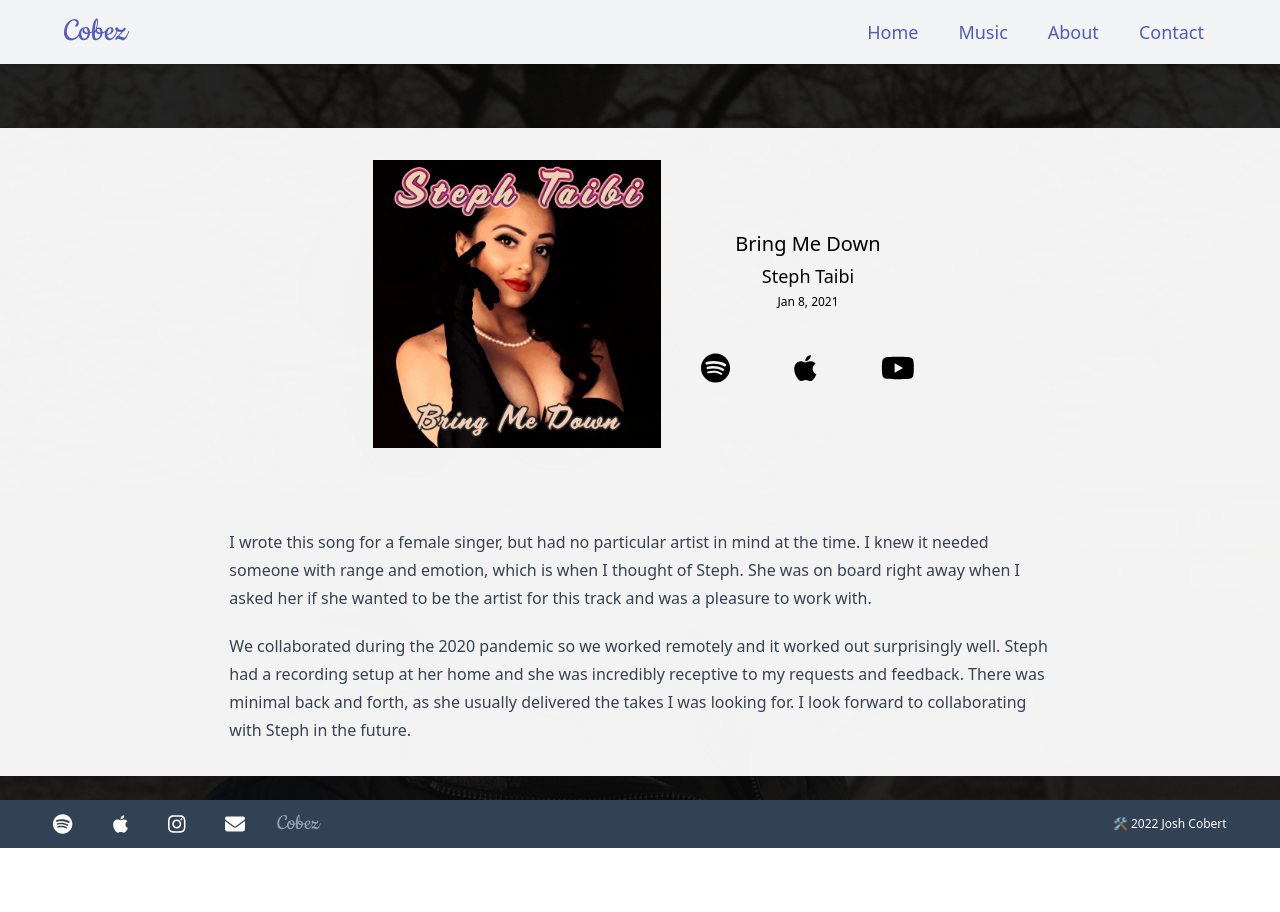
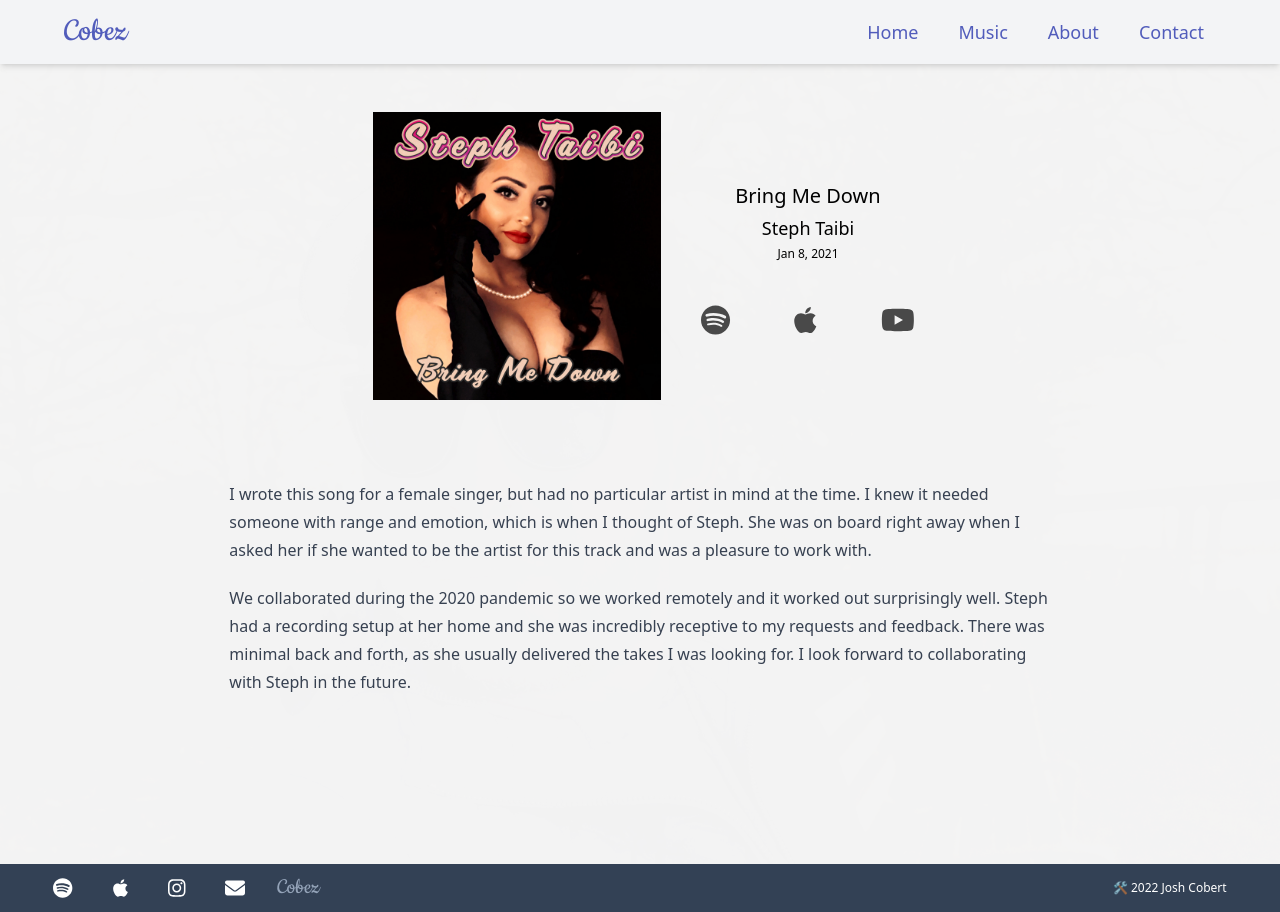
Before and after one commit to jcobert/cobez-music, a Next.js app: page /music/bring-me-down in a window 1280 px wide. Before the commit the page ends 848 px from the top, so only its background shows below. Built offline with nearby package versions, Linux system fonts and the light colour scheme; a web font is replaced by a local one.

Commit message:
adjust page layout

```diff
--- a/components/Layout.jsx
+++ b/components/Layout.jsx
@@ -7,7 +7,7 @@ function Layout({ children }) {
     <div className="flex-grow bg-hero bg-cover bg-no-repeat bg-fixed bg-top">
       <Header />
       <div className="min-h-screen flex flex-col bg-black/70">
-        <div className="w-full mx-auto mt-24 sm:mt-32">
+        <div className="w-full mx-auto mt-16 sm:mt-16">
           {children}
         </div>
       </div>
--- a/pages/index.jsx
+++ b/pages/index.jsx
@@ -15,7 +15,7 @@ export default function Home({ songData }) {
   });
 
   return (
-    <div>
+    <div className="mt-8">
       <Head>
         <title>Cobez Music</title>
         <meta name="description" content="Official website of Cobez" />
--- a/pages/music.jsx
+++ b/pages/music.jsx
@@ -10,7 +10,7 @@ export default function Music({ songData }) {
   });
 
   return (
-    <div className="">
+    <div className="md:mt-10">
       <Head>
         <title>Music | Cobez Music</title>
         <meta name="description" content="Official website of Cobez" />
--- a/pages/music/[slug].jsx
+++ b/pages/music/[slug].jsx
@@ -31,7 +31,7 @@ function Music({ frontmatter, markdown }) {
   const body = markdown;
 
   return (
-    <div className="bg-white/95 py-4">
+    <div className="bg-white/95 pt-4 md:pt-8 pb-16 md:pb-2 min-h-screen">
       <div className="flex flex-col md:flex-row gap-x-4 justify-center items-center">
         {/* Album artwork */}
         <div className="w-8/12 sm:w-6/12 md:w-4/12 max-w-xs p-4">
@@ -44,7 +44,7 @@ function Music({ frontmatter, markdown }) {
           />
         </div>
         {/* Info and Links */}
-        <div>
+        <div className="w-full md:w-fit">
           {/* Title, Artist, Release Date */}
           <div className="flex flex-col gap-y-1 text-center py-4 px-2">
             <h2 className="text-xl">{song.title}</h2>
@@ -52,7 +52,7 @@ function Music({ frontmatter, markdown }) {
             <h6 className="text-xs">{song.date}</h6>
           </div>
           {/* Stream Links */}
-          <div className="flex justify-around md:justify-center md:gap-x-16 text-4xl md:text-3xl md:mt-4 p-2">
+          <div className="flex justify-around md:justify-center md:gap-x-16 text-4xl md:text-3xl text-theme-tertiary md:mt-4 p-2">
             <a href={song.links.spotify}>
               <FontAwesomeIcon icon={faSpotify} />
             </a>
```
